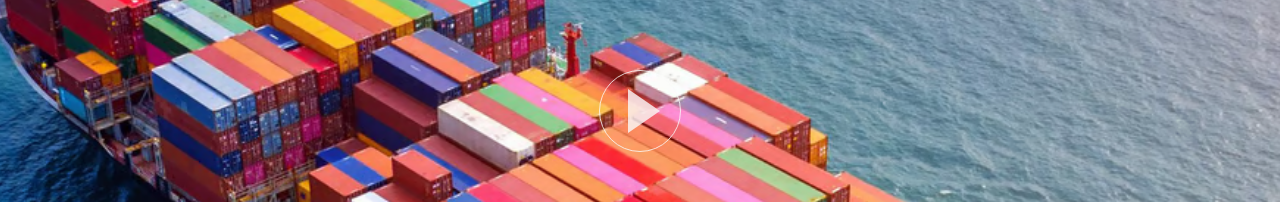
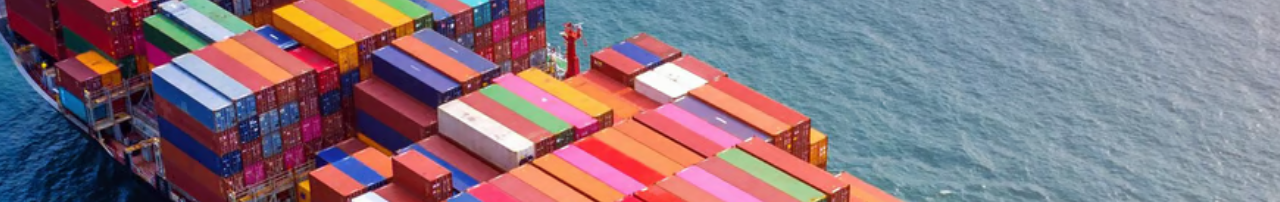
Before and after one commit to SomiaUsama/shipchandler1.github.io, a plain HTML site: page about.html in a window 1280 px wide. Shown: the part 899-1101 px from the top of the page. Drawn offline with Linux system fonts and the light colour scheme; files whose address does not match are found by name.

Commit message:
Update about.html

```diff
--- a/about.html
+++ b/about.html
@@ -161,7 +161,7 @@
 							<div class="pos-rel hidden-box height-100vh">
 								<!-- bg-parallax -->
 								<div class="bg-parallax" style="background-image:url(assets/images/backgrounds/aerial-view-container-cargo-ship-sea-m2WQ5G7n2pT9XQWP.avif)" data-scroll data-scroll-speed="-1.5"></div>
-								<a href="https://www.youtube.com/watch?v=hitNXU4PoRU" class="play-button js-popup-youtube js-pointer-large">
+
 									<span class="play-button__inner"></span>
 								</a>
 							</div><!-- background end -->
```
